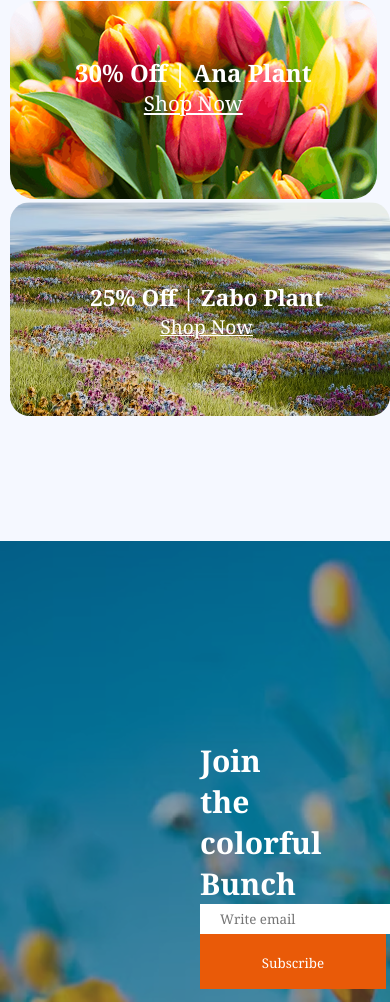
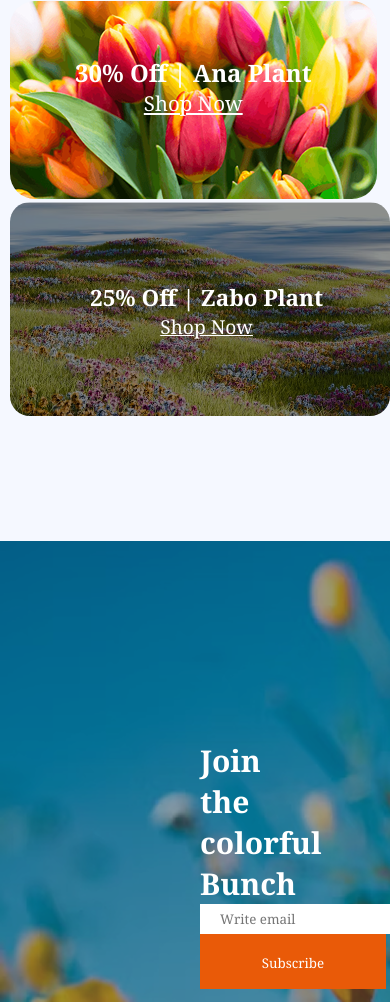
Before and after one commit to tonmoy-20/Flowers-market-02A, a plain HTML site: page index.html in a window 390 px wide. Shown: the part 5061-6063 px from the top of the page. Drawn offline with Linux system fonts and the light colour scheme.

Commit message:
card section filter added

```diff
--- a/styles/flower.css
+++ b/styles/flower.css
@@ -416,6 +416,7 @@ text-decoration: none;
   position: relative;
 }
 .deal-img-right {
+  filter: brightness(60%);
   width: 380px;
   border: none;
   border-radius: 20px;
```
